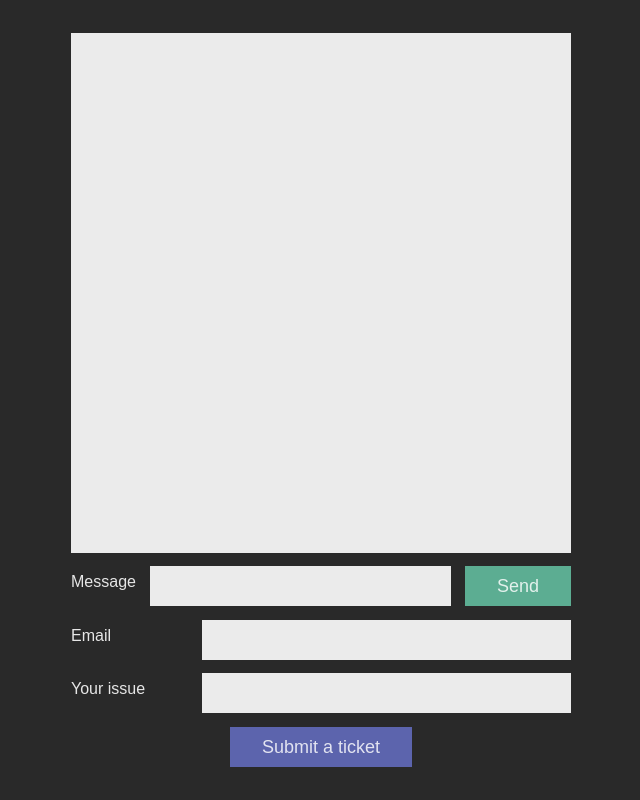
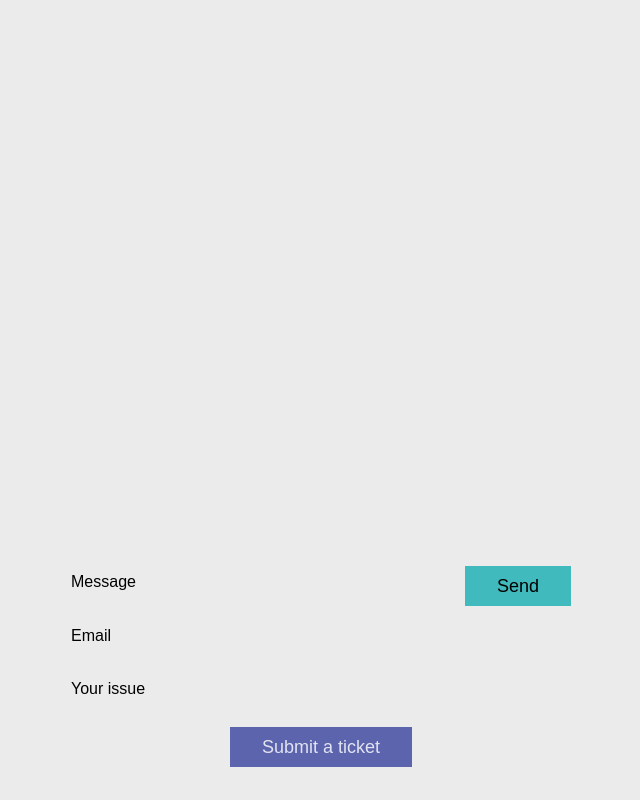
Before and after one commit to TOKILS/e-commerce, a website: page src/ticketing/views/index.html in a window 1280 px wide. Shown: the whole page, without its empty margins (319-959 px from the left). Drawn offline with nearby package versions, Linux system fonts and the light colour scheme; no server answers; files whose address does not match are found by name.

Commit message:
fix color (laith)

```diff
--- a/src/ticketing/views/index.html
+++ b/src/ticketing/views/index.html
@@ -6,8 +6,8 @@
 
     <style>
         body {
-            background-color: rgb(41, 41, 41);
-            color: rgb(230, 230, 230);
+            background-color: rgb(235, 235, 235);
+            color: #000;
 
             min-height: 100vh;
 
@@ -156,8 +156,8 @@
             padding: 0rem 2rem;
             font-size: 18px;
 
-            background-color: rgb(92, 173, 146);
-            color: rgba(255, 255, 255, 0.822);
+            background-color: rgb(64 186 189);
+            color: rgba(0, 0, 0);
             border: none;
 
             /* flex-grow: 1; */
@@ -167,7 +167,7 @@
         }
 
         #form #send-button:hover {
-            background-color: rgb(142, 223, 196);
+            background-color: rgb(63 81 181);
         }
 
 
```
